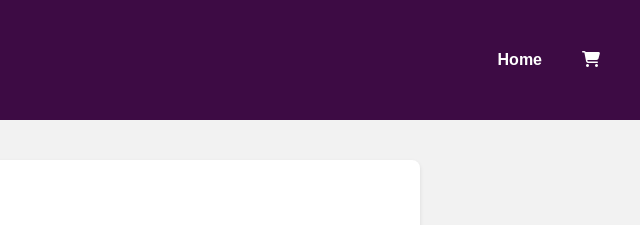
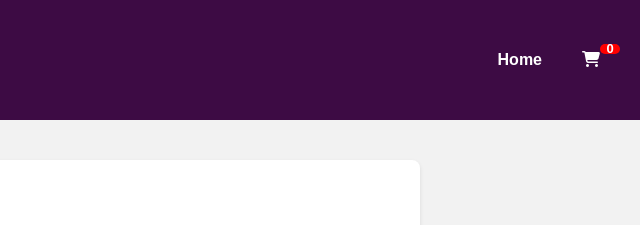
Before and after one commit to TrudyB-T/BookBuddy, a website: page public/cart.html in a window 1280 px wide. Shown: the top 225 px of the page, 640-1280 px from the left. Drawn offline with Linux system fonts and the light colour scheme.

Commit message:
"Added cart amount display to cart.html"

```diff
--- a/public/cart.html
+++ b/public/cart.html
@@ -64,6 +64,21 @@
             margin: 0;
             list-style: none;
         }
+        .cartAmount {
+            background-color: red;
+            color: white;
+            font-size: 13px;
+            width: 12px;
+            height: 2px;
+            border-radius: 50px;
+            display: flex;
+            justify-content: center;
+            align-items: center;
+            position: absolute;
+            top: -7px;
+            right: 0;
+            padding: 4px;
+        }
         .cart-items li {
             margin-bottom: 10px;
         }
@@ -126,8 +141,13 @@
             <ul id="navbar">
               <li><a href="home.html">Home</a></li>
              <!--<li><a href="books.html">Books</a></li>-->
-             <li><a href="cart.html"><i class="fa fa-cart-shopping"></i></a></li>
-
+             <!--<li><a href="cart.html"><i class="fa fa-cart-shopping"></i></a></li>-->
+             <li>
+                <a href="cart.html">
+                    <i class="fa fa-cart-shopping"></i>
+                    <span id="cart-amount" class="cartAmount">0</span>
+                </a>
+            </li>
             </ul>
            </div>
     </header>
@@ -145,5 +165,6 @@
         <p>&copy; 2024 Book Buddy - All rights reserved</p>
     </footer>
     <script src="Js/cart.js" defer></script>
+    <!--<script src="Js/script.js" defer></script>-->
 </body>
 </html>
```
